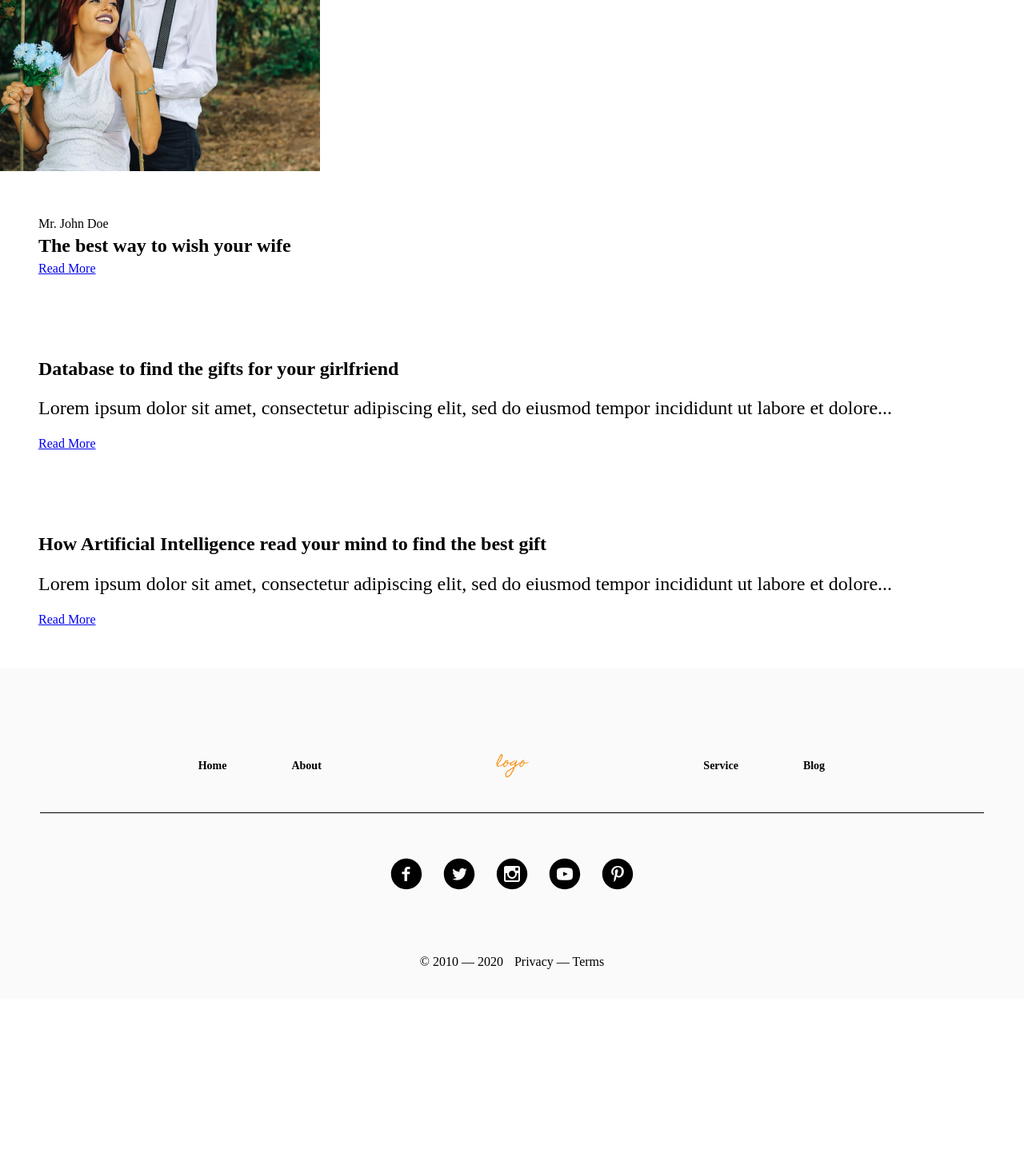
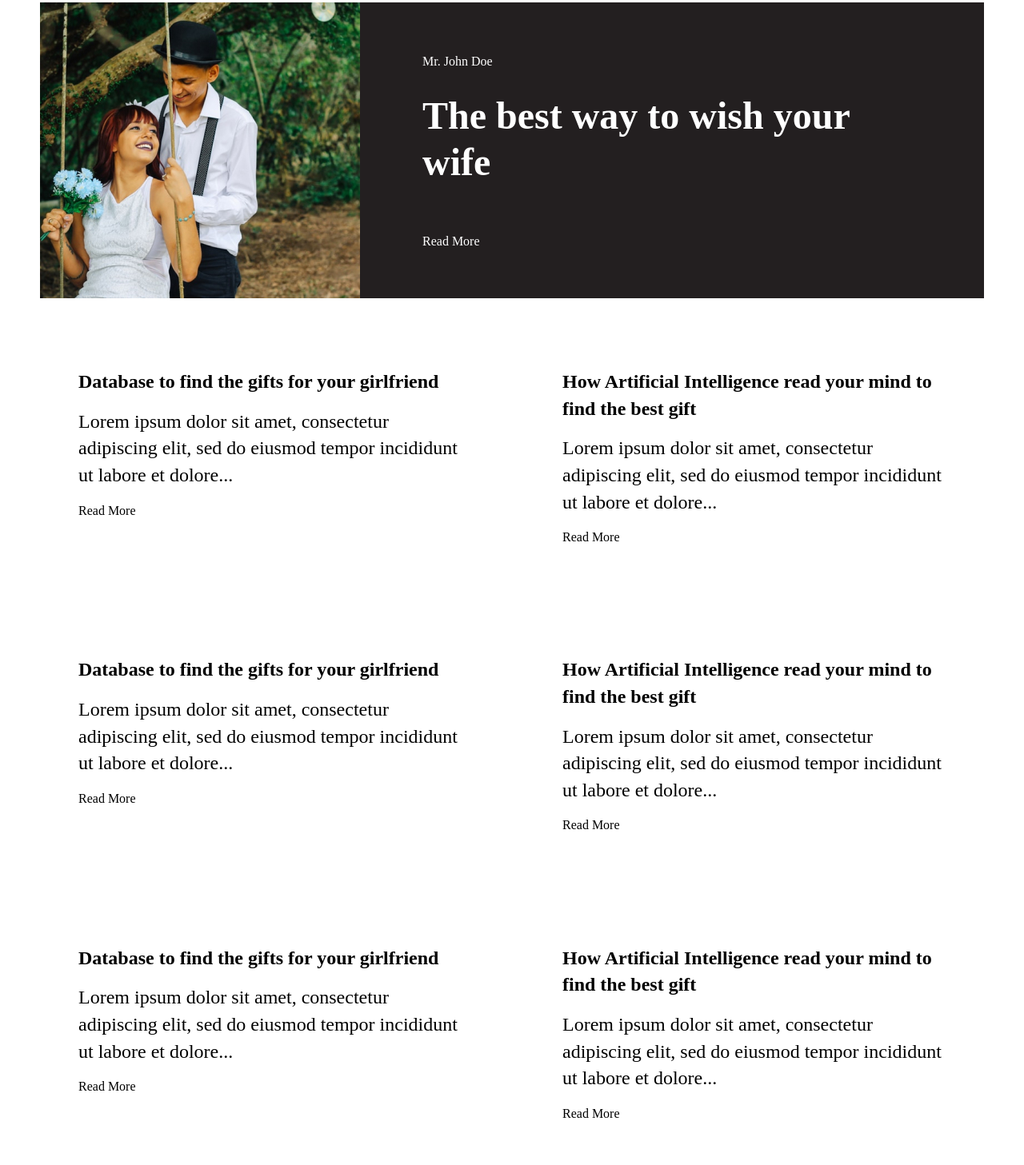
Before and after one commit to VadimVyalov/fson2, a plain HTML site: page index.html in a window 1280 px wide. Shown: the part 1748-3205 px from the top of the page at 80% size. Before the commit the page ends 2997 px from the top, so only its background shows below. Drawn offline with Linux system fonts and the light colour scheme.

Commit message:
Blocks style is added

```diff
--- a/css/style.css
+++ b/css/style.css
@@ -1,5 +1,7 @@
 :root {
   --col-black: #000000;
+  --black-light: #231f20;
+  --white: #ffffff;
   --gray: #fafafa;
 }
 * {
@@ -42,7 +44,39 @@ body {
   line-height: 1.3594;
   text-align: center;
 }
-
+.blocks {
+  padding: 88px 0 80px;
+}
+.blocks-list {
+  margin-top: 71px;
+  display: flex;
+  flex-wrap: wrap;
+  gap: 40px 30px;
+}
+.blocks-list a {
+  color: inherit;
+  text-decoration: none;
+}
+.blocks-list-item {
+  flex: 0 0 calc(50% - 15px);
+}
+.blocks-list-item:hover {
+  box-shadow: 10px 10px 15px rgba(0, 0, 0, 0.05);
+}
+.blocks-list-full {
+  flex: 0 0 100%;
+  display: flex;
+  color: var(--white);
+  background: var(--black-light);
+}
+.blocks-list-full .block-list-text {
+  padding: 63px 78px 49px;
+}
+.blocks-list-full .block-list-title {
+  margin: 27px 0 60px;
+  font-size: 48px;
+  line-height: 1.2083;
+}
 .block-list-text {
   padding: 48px 48px 50px;
 }
--- a/index.html
+++ b/index.html
@@ -1,6 +1,5 @@
 <!DOCTYPE html>
 <html lang="en">
-
   <head>
     <meta charset="UTF-8" />
     <meta http-equiv="X-UA-Compatible" content="IE=edge" />
@@ -58,31 +57,61 @@
         </div>
       </section>
       <section class="blocks">
+        <div class="container">
           <h2 class="section-title">Our Best Blogs Ever</h2>
           <p class="section-subtitle">“Try our blog to find the best tips and tricks to select your gift”</p>
           <div class="blocks-list">
-        <article class="blocks-list-item">
-          <img src="./images/sectionimg/media.jpg" alt="twopeople">
+            <article class="blocks-list-item blocks-list-full">
+              <img src="./images/sectionimg/media.jpg" width="400" height="370" alt="twopeople" />
               <div class="block-list-text">
                 <span class="block-author">Mr. John Doe</span>
                 <h3 class="block-list-title">The best way to wish your wife</h3>
                 <a class="block-list-link" href="#">Read More</a>
               </div>
             </article>
-        <article>
+            <article class="blocks-list-item">
               <div class="block-list-text">
                 <h3 class="block-list-title">Database to find the gifts for your girlfriend</h3>
                 <p class="block-list-desc">Lorem ipsum dolor sit amet, consectetur adipiscing elit, sed do eiusmod tempor incididunt ut labore et dolore...</p>
                 <a class="block-list-link" href="#">Read More</a>
               </div>
             </article>
-        <article>
+            <article class="blocks-list-item">
               <div class="block-list-text">
                 <h3 class="block-list-title">How Artificial Intelligence read your mind to find the best gift</h3>
                 <p class="block-list-desc">Lorem ipsum dolor sit amet, consectetur adipiscing elit, sed do eiusmod tempor incididunt ut labore et dolore...</p>
                 <a class="block-list-link" href="#">Read More</a>
               </div>
             </article>
+            <article class="blocks-list-item">
+              <div class="block-list-text">
+                <h3 class="block-list-title">Database to find the gifts for your girlfriend</h3>
+                <p class="block-list-desc">Lorem ipsum dolor sit amet, consectetur adipiscing elit, sed do eiusmod tempor incididunt ut labore et dolore...</p>
+                <a class="block-list-link" href="#">Read More</a>
+              </div>
+            </article>
+            <article class="blocks-list-item">
+              <div class="block-list-text">
+                <h3 class="block-list-title">How Artificial Intelligence read your mind to find the best gift</h3>
+                <p class="block-list-desc">Lorem ipsum dolor sit amet, consectetur adipiscing elit, sed do eiusmod tempor incididunt ut labore et dolore...</p>
+                <a class="block-list-link" href="#">Read More</a>
+              </div>
+            </article>
+            <article class="blocks-list-item">
+              <div class="block-list-text">
+                <h3 class="block-list-title">Database to find the gifts for your girlfriend</h3>
+                <p class="block-list-desc">Lorem ipsum dolor sit amet, consectetur adipiscing elit, sed do eiusmod tempor incididunt ut labore et dolore...</p>
+                <a class="block-list-link" href="#">Read More</a>
+              </div>
+            </article>
+            <article class="blocks-list-item">
+              <div class="block-list-text">
+                <h3 class="block-list-title">How Artificial Intelligence read your mind to find the best gift</h3>
+                <p class="block-list-desc">Lorem ipsum dolor sit amet, consectetur adipiscing elit, sed do eiusmod tempor incididunt ut labore et dolore...</p>
+                <a class="block-list-link" href="#">Read More</a>
+              </div>
+            </article>
+          </div>
         </div>
       </section>
     </main>
@@ -141,5 +170,4 @@
       </div>
     </footer>
   </body>
-
 </html>
```
Lines whose indentation alone changed are shown as unchanged.
